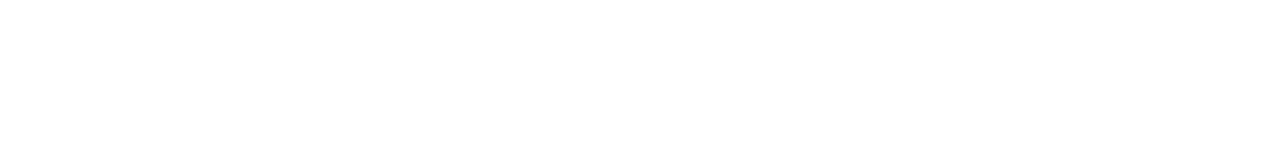
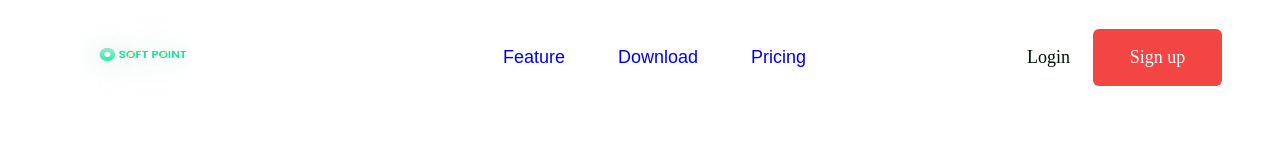
Before and after one commit to nematovar/point-team, a plain HTML site: page index.html in a window 1280 px wide. Drawn offline with Linux system fonts and the light colour scheme.

Commit message:
header home

```diff
--- a/assets/css/style.css
+++ b/assets/css/style.css
@@ -0,0 +1,63 @@
+/* header  */
+
+.header{
+    display: flex;
+    justify-content: center;
+    align-items: center;
+  margin-top: 10px;
+}
+
+.header_wrapper{
+    display: flex;
+    gap: 221px;
+    justify-content: center;
+    align-items: center;
+}
+
+.header_logo{
+    width: 170px;
+height: 90px;
+}
+
+.header_ul{
+    display: flex;
+    margin-left: 54px;
+    align-items: center;
+    gap: 53px;
+    color: rgb(2, 18, 6);
+font-family: "Poppins", sans-serif;
+font-size: 18px;
+font-weight: 400;
+line-height: 27px;
+}
+
+
+
+
+.buttons{
+    display: flex;
+    gap: 23px;
+    justify-content: center;
+    align-items: center;
+}
+
+
+.header_title{
+    color: rgb(2, 18, 6);
+font-family: Poppins;
+font-size: 18px;
+font-weight: 500;
+line-height: 27px;
+}
+
+.header_btn{
+    width: 129px;
+height: 57px;
+border-radius: 6px;
+background: rgb(244, 69, 69);
+color: rgb(255, 255, 255);
+font-family: Poppins;
+font-size: 18px;
+font-weight: 500;
+line-height: 27px;
+}
--- a/index.html
+++ b/index.html
@@ -11,6 +11,30 @@
 </head>
 <body>
 
+      <!-- header start -->
+      <header class="header">
+        <div class="container">
+          <div class="header_wrapper">
+            <div class="header_content">
+                <img class="header_logo" src="./assets/images/image.png" alt="logo">
+            </div>
+            <div class="header_content">
+            <nav>
+                <ul class="header_ul">
+                    <li><a href="#">Feature</a></li>
+                    <li><a href="#">Download</a></li>
+                    <li><a href="#">Pricing</a></li>
+                </ul>
+            </nav>
+          </div>
+          <div class="buttons">
+            <h2 class="header_title">Login</h2>
+            <button class="header_btn">Sign up</button>
+          </div>
+        </div>
+        </div>
+     </header>
+    <!-- header end -->
 
 </body>
 </html>
```
